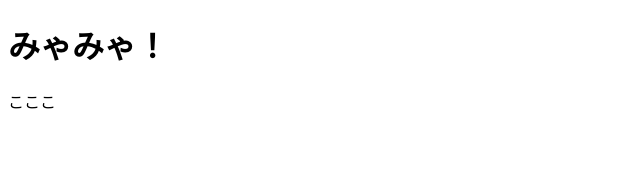
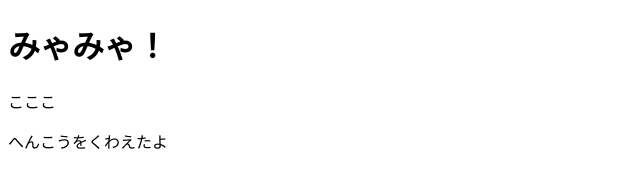
Before and after one commit to 6186milktea/6186milktea.github.io, a plain HTML site: page index.html in a window 1280 px wide. Shown: the whole page, without its empty margins (0-640 px from the left). Drawn offline with Linux system fonts and the light colour scheme.

Commit message:
Update index.html

```diff
--- a/index.html
+++ b/index.html
@@ -7,5 +7,6 @@
 <body>
   <h1>みゃみゃ！</h1>
   <p>こここ</p>
+  <p>へんこうをくわえたよ</p>
 </body>
 </html>
```
